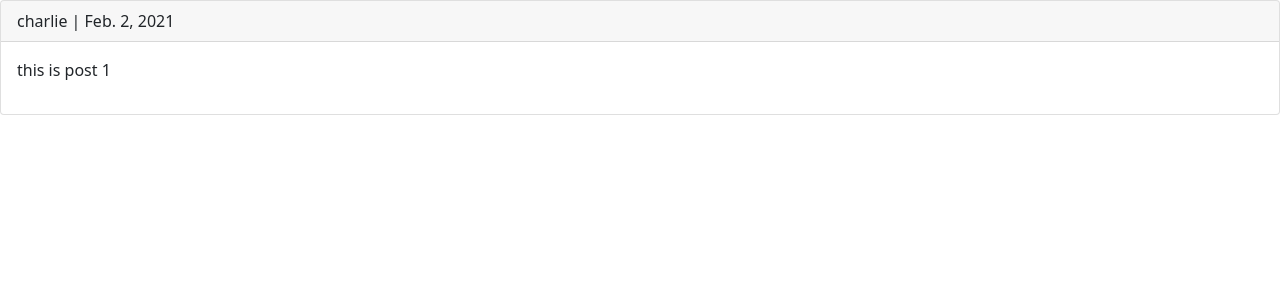
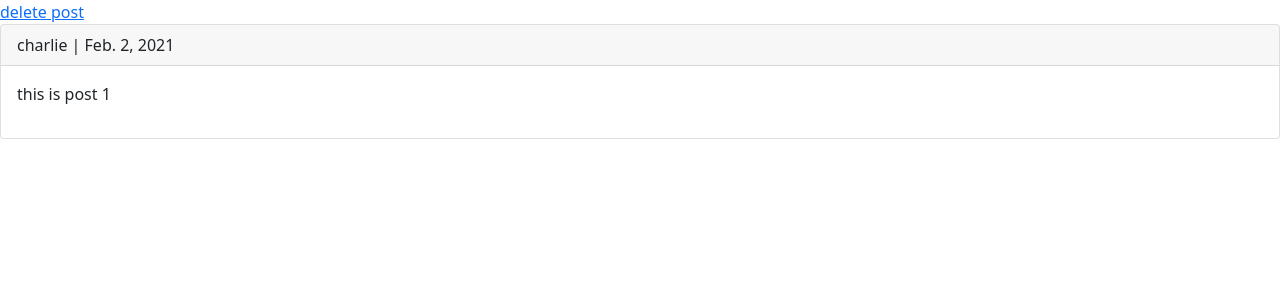
Before and after one commit to sadegh-dev/social_network, a Django app: a page that uses A/templates/posts/post_detail.html in a window 1280 px wide. Shown: the part 56-356 px from the top of the page. Run offline with Django 3.2, Linux system fonts and the light colour scheme; a user stored in the database is signed in; data comes from the database, SQL or seed files in the repository; both versions use the stored data as it was after the commit.

Commit message:
create: delete-post

```diff
--- a/A/posts/urls.py
+++ b/A/posts/urls.py
@@ -5,5 +5,6 @@ app_name = 'posts'
 urlpatterns = [
     path('', views.all_posts, name='all_posts'),
     path('<int:year>/<int:month>/<int:day>/<slug:slug>', views.post_detail, name='post_detail'),
-    path('add-post/<int:user_id>', views.add_post , name="add_post")
+    path('add_post/<int:user_id>', views.add_post , name="add_post"),
+    path('post_delete/<int:user_id>/<int:post_id>', views.post_delete, name="post_delete")
 ]
--- a/A/posts/views.py
+++ b/A/posts/views.py
@@ -29,7 +29,7 @@ def add_post(request, user_id):
                 new_post.user = request.user
                 new_post.slug = slugify(form.cleaned_data['body'][:30])
                 new_post.save()
-                messages.success(request, 'your post submitted', 'seccess')
+                messages.success(request, 'your post submitted', 'success')
                 return redirect('account:dashboard', user_id)
         else:
             form = AddPostForm()
@@ -37,3 +37,14 @@ def add_post(request, user_id):
         return render(request, 'posts/add_posts.html', context)
     else:
         return redirect('posts:all_posts')
+
+
+@login_required
+def post_delete(request, user_id, post_id):
+    if user_id == request.user.id:
+        p = Post.objects.filter(id = post_id)
+        p.delete()
+        messages.success(request, 'your post deleted successfully', 'success')
+        return redirect('account:dashboard', user_id)
+    else:
+        return redirect('posts:all_posts')
--- a/A/templates/account/dashboard.html
+++ b/A/templates/account/dashboard.html
@@ -1,15 +1,11 @@
 {% extends 'base.html' %}
-
 {% block title %} {{ user.username }} - profile {% endblock %}
-
 {% block content %}
-
     {% if self_dash%}
         <a href="{% url 'posts:add_post' user.id %}" >Add Post</a>
     {% endif %}
     <h4>{{ user.username }}</h4>
     <p>{{ user.profile.bio }}</p>
-
     {% for post in posts %}
         <div class='card' >
             <a href="{{ post.get_absolute_url }}" ><p class='card-body' > {{ post.body }} </p></a>
@@ -17,5 +13,4 @@
     {% empty %}
         <p>this user has no posts</p>
     {% endfor %}
-
 {% endblock %}
--- a/A/templates/posts/post_detail.html
+++ b/A/templates/posts/post_detail.html
@@ -3,6 +3,9 @@
 {% block title %}title{% endblock %}
 
 {% block content %}
+    {% if request.user.is_authenticated and request.user.id == post.user.id %}
+        <a href="{% url 'posts:post_delete' post.user.id  post.id %}">delete post</a>
+    {% endif %}
     <div class="card">
         <p class="card-header">{{ post.user }} | {{ post.created|date }}</p>
         <p class="card-body">{{ post.body }}</p>
```
Also changed, not shown: A/db.sqlite3.
